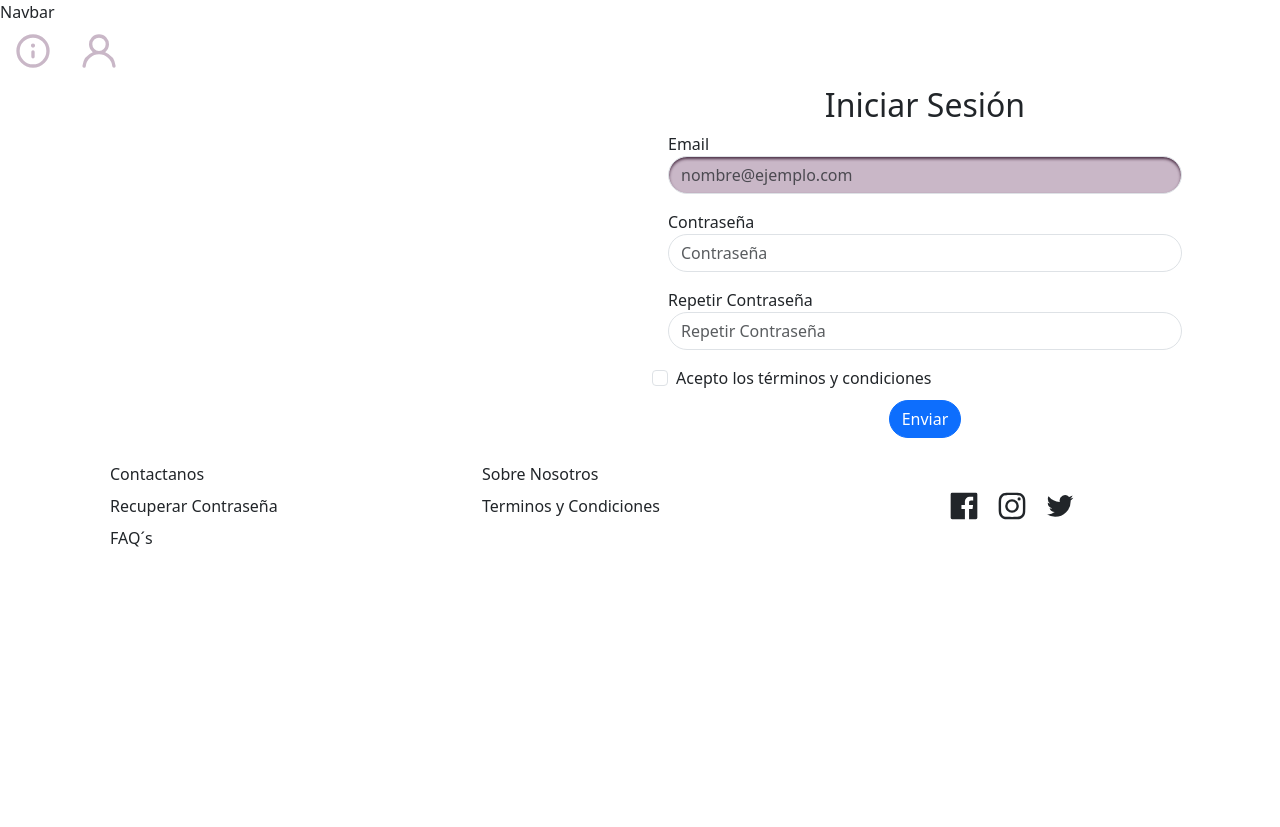
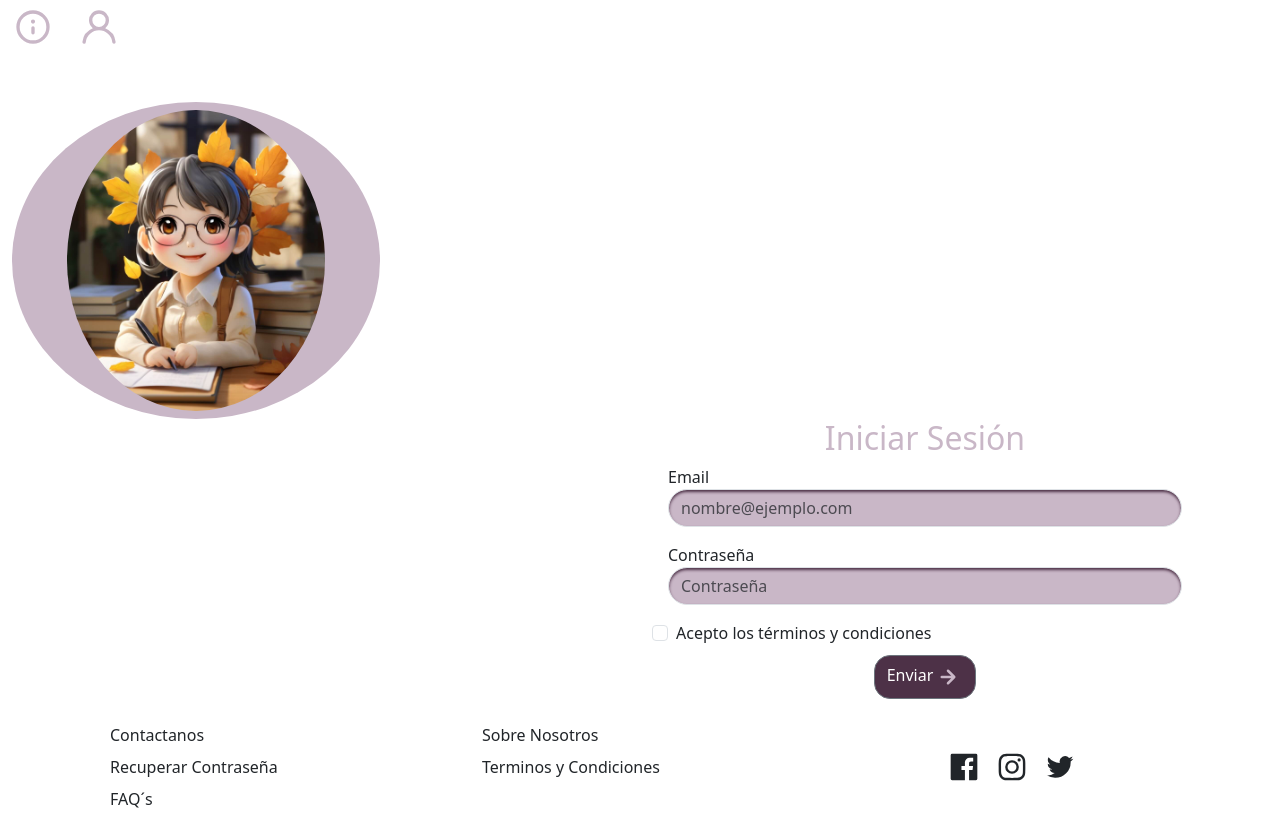
Before and after one commit to FranprzDev/EduSys, a React (Vite) app: page / in a window 1280 px wide. Before the commit the page ends 800 px from the top, so only its background shows below. Built offline with nearby package versions, Linux system fonts and the light colour scheme.

Commit message:
Avances Iniciar sesion

```diff
--- a/src/components/Navbar.jsx
+++ b/src/components/Navbar.jsx
@@ -2,6 +2,7 @@ import React from 'react'
 import PopoverInfo from './Popovers/PopoverInfo'
 import PopoverCuenta from './Popovers/PopoverCuenta'
 import '../styles/globalStyle.css'
+import Logo from '../assets/images/Logo.png'
 
 function Navbar() {
   // {
@@ -12,10 +13,9 @@ function Navbar() {
 
   return (
     <>
-      <div>Navbar</div>
       <PopoverCuenta/>
       <PopoverInfo/>
-    </>
+      </>
   )
 }
 
--- a/src/pages/Login.jsx
+++ b/src/pages/Login.jsx
@@ -1,13 +1,47 @@
 import React from 'react';
+import girl from '../assets/images/girl-cute-iniciar-sesion.jpg';
+import { UilArrowRight } from '@iconscout/react-unicons'
+
+
 
 const Login = () => {
   return (
-    <div className="container">
+    <>
+      <div class="container-fluid mt-5 d-flex">
+        <div class="row">
+          <div class="col-sm-4">
+            <figure className='w-65 h-100 rounded-circle mx-auto overflow-hidden'
+              style={{
+                background: '#c9b7c7',
+                display: 'flex',
+                justifyContent: 'center',
+                alignItems: 'center',
+
+              }}>
+              <img className='img-fluid'
+                src={girl}
+                alt="Imagen del usuario"
+                style={{
+                  width: '70%',
+                  borderRadius: '50%',
+                }}
+              />
+            </figure>
+
+          </div>
+        </div>
+      </div>
+
+      <div className="container ">
         <div className="row justify-content-end">
           <div className="col-md-6">
             <div className="form">
 
-            <h2 className="my-2 text-center">Iniciar Sesión</h2>
+              <h2 className=" text-center" style={{
+                color: '#c9b7c7',
+              }}>Iniciar Sesión</h2>
+
+
 
               <div className="card-body">
                 <form id="login-form" method="POST">
@@ -15,21 +49,16 @@ const Login = () => {
 
                     <label htmlFor="email" className="label-custom">Email</label>
                     <input type="email" className="form-control input-custom rounded-pill textarea" id="email" name="email"
-                    placeholder="nombre@ejemplo.com" required style={{ background: "#c9b7c7", boxShadow: "inset 0 2px 3px #4d3147" }} />
+                      placeholder="nombre@ejemplo.com" required style={{ background: "#c9b7c7", boxShadow: "inset 0 2px 3px #4d3147" }}
+                    />
 
                   </div>
                   <div className="mb-3 mx-3">
 
                     <label htmlFor="password" className="label-custom">Contraseña</label>
                     <input type="password" className="form-control input-custom rounded-pill" id="password" name="password"
-                    placeholder="Contraseña" required />
-
-                </div>
-                <div className="mb-3 mx-3">
-
-                  <label htmlFor="confirmPassword" className="label-custom">Repetir Contraseña</label>
-                  <input type="password" className="form-control input-custom rounded-pill " id="confirmPassword" name="confirmPassword"
-                    placeholder="Repetir Contraseña" required />
+                      placeholder="Contraseña" required style={{ background: "#c9b7c7", boxShadow: "inset 0 2px 3px #4d3147" }}
+                    />
 
                   </div>
                   <div className="form-check justify-content-center">
@@ -39,8 +68,11 @@ const Login = () => {
                     </label>
                   </div>
                   <div className="text-center">
-                  <button className="btn btn-primary btn-custom my-2 rounded-pill" type="submit" id="submit-button">Enviar</button>
-                  <i className="bi bi-arrow-right"></i>
+                    <button className="btn btn-secondary btn-custom my-2 rounded-4" type="submit" id="submit-button" style={{ background: "#4d3147 " }} >Enviar
+                      < UilArrowRight size="30" color="#C9B7C7" />
+
+                    </button >
+
                   </div>
                 </form>
               </div>
@@ -48,7 +80,10 @@ const Login = () => {
           </div>
         </div>
       </div>
-  );
+
+    </>);
+
+
 };
 
 export default Login;
```
Lines whose indentation alone changed are shown as unchanged.
